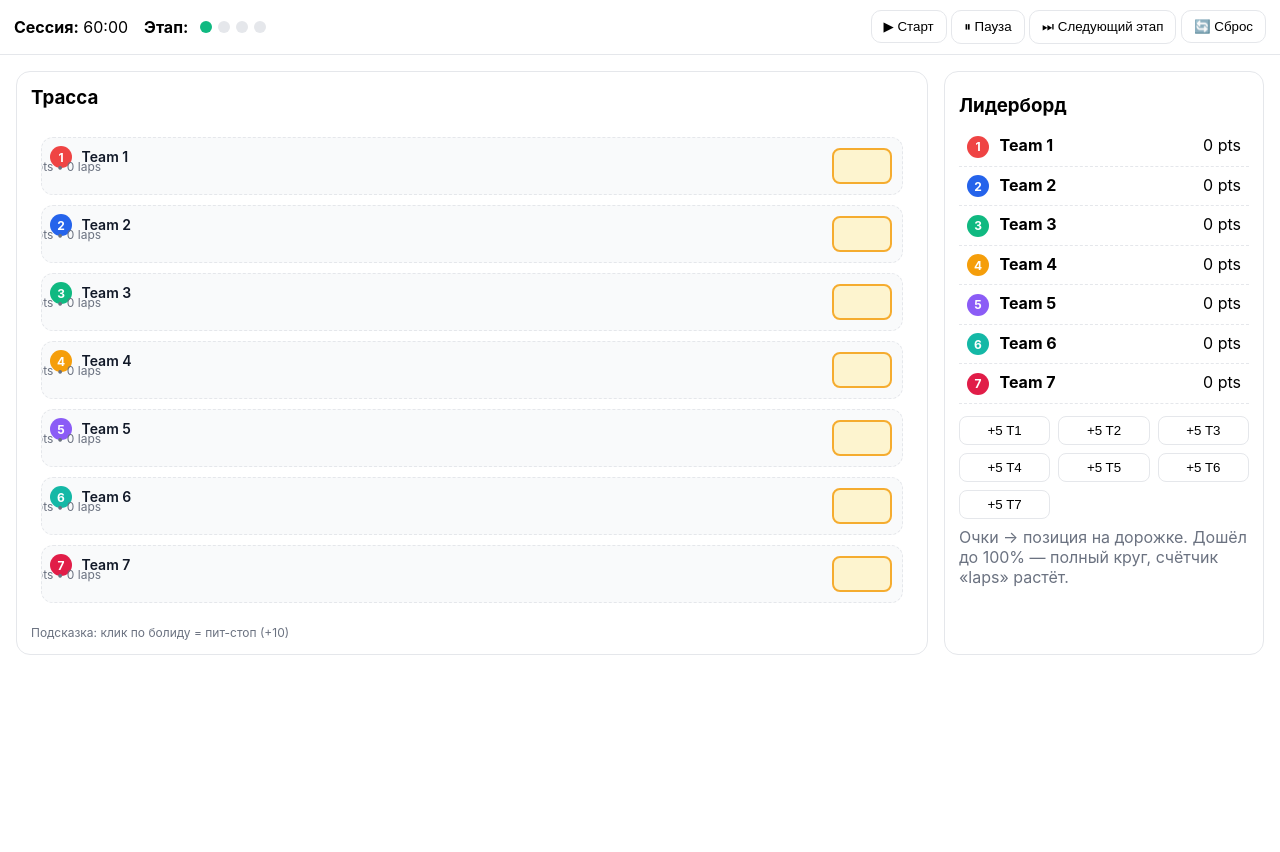
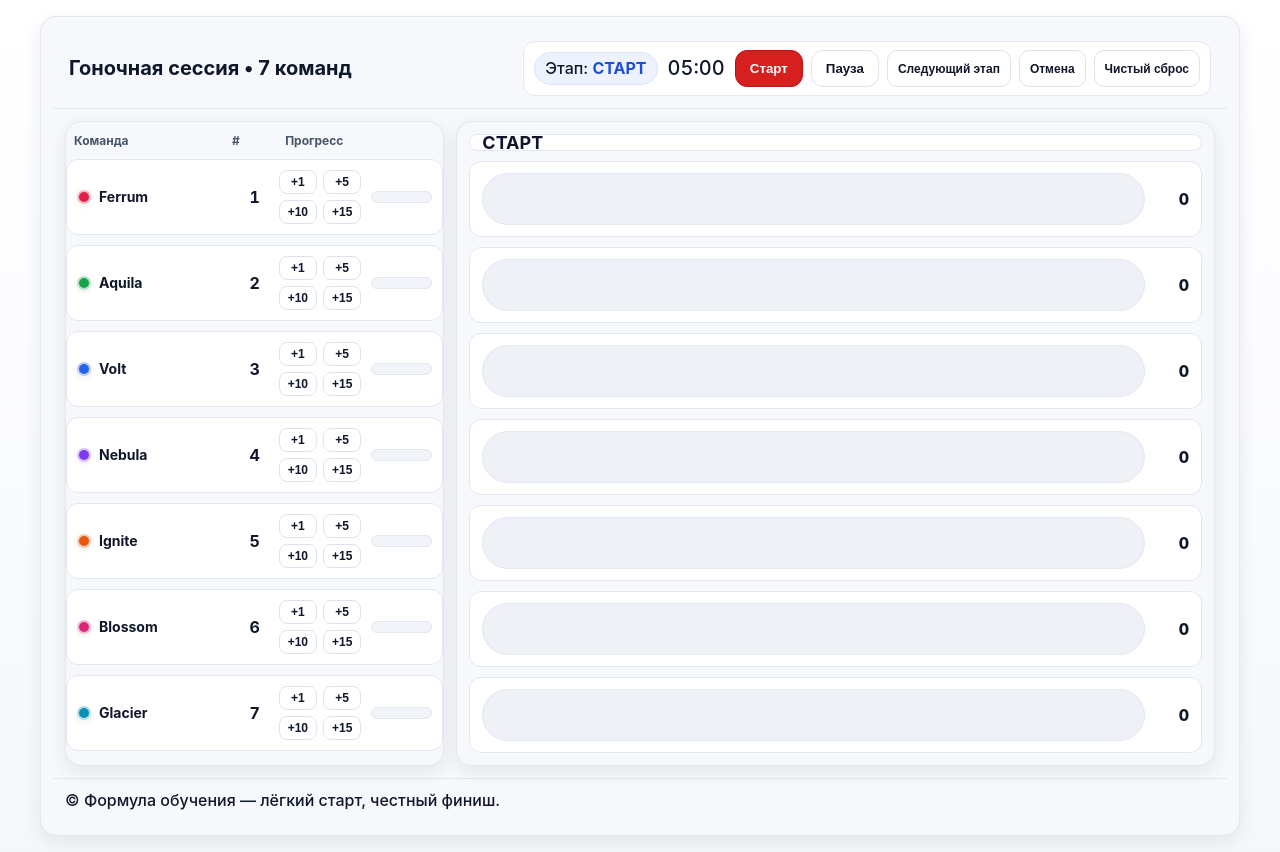
Before and after one commit to scm1ok-source/race, a plain HTML site: page index.html in a window 1280 px wide. Before the commit the page ends 800 px from the top, so only its background shows below. Drawn offline with Linux system fonts and the light colour scheme.

Commit message:
Update index.html

```diff
--- a/index.html
+++ b/index.html
@@ -1,226 +1,213 @@
 <!DOCTYPE html>
 <html lang="ru">
 <head>
-<meta charset="utf-8" />
-<meta name="viewport" content="width=device-width, initial-scale=1" />
-<title>Simple Race — 7 Teams</title>
+<meta charset="utf-8"/>
+<meta name="viewport" content="width=device-width,initial-scale=1"/>
+<title>Гоночная сессия — прогресс по командам</title>
 <style>
-  :root {
-    --line:#e5e7eb; --bg:#ffffff; --text:#111827; --muted:#6b7280; --accent:#2563eb;
-    --lane:#f9fafb; --track:#1f3346; --pit:#fef3c7; --pitb:#f59e0b;
+:root{
+  --card:#f7f8fb; --text:#0f172a; --muted:#475569; --line:#e2e8f0; --accent:#d61f1f; --shadow:0 6px 18px rgba(15,23,42,.08);
+  --c1:#e11d48; --c2:#16a34a; --c3:#2563eb; --c4:#7c3aed; --c5:#ea580c; --c6:#db2777; --c7:#0891b2;
+  --row-gap:10px; --row-pad-v:12px; /* вертикальные внутренние отступы chart-row */
 }
-  *{box-sizing:border-box} body{margin:0;font-family:Inter,system-ui,Segoe UI,Roboto,Arial}
-  header{position:sticky;top:0;background:#fff;border-bottom:1px solid var(--line);padding:10px 14px;z-index:5}
-  header .row{display:flex;gap:16px;align-items:center;justify-content:space-between}
-  .controls button{padding:8px 12px;border:1px solid var(--line);border-radius:10px;background:#fff;cursor:pointer}
-  .controls button:hover{border-color:var(--accent)}
-  main{display:grid;grid-template-columns:1fr 320px;gap:16px;padding:16px}
-  @media(max-width:960px){main{grid-template-columns:1fr}}
-  /* Трек + дорожки */
-  .panel{background:#fff;border:1px solid var(--line);border-radius:14px;padding:14px}
-  .track{position:relative; padding:10px 10px 6px 10px}
-  .lane{position:relative;height:58px;margin:10px 0;background:var(--lane);border:1px dashed var(--line);border-radius:12px;overflow:hidden}
-  .lane-label{position:absolute;left:8px;top:8px;font-weight:600;color:var(--text);font-size:14px}
-  .lane .car{position:absolute;left:0;top:50%;transform:translate(-50%,-50%); /* -50% чтобы «нос» ровнялся по прогрессу */
-             display:flex;align-items:center;gap:6px;transition:left 300ms linear}
-  .car .icon{width:36px;height:24px;border-radius:4px;display:inline-block}
-  .car .num{position:absolute;left:10px;top:3px;color:#fff;font-weight:700;font-size:12px;text-shadow:0 1px 1px rgba(0,0,0,.4)}
-  .car .meta{font-size:12px;color:var(--muted)}
-  .pit{position:absolute;right:10px;top:50%;transform:translateY(-50%);width:60px;height:36px;background:var(--pit);
-       border:2px solid var(--pitb);border-radius:8px;opacity:.85}
-  /* Этапы */
-  .stages{display:flex;gap:6px;align-items:center}
-  .stage-dot{width:12px;height:12px;border-radius:50%;background:#e5e7eb}
-  .stage-dot.active{background:#10b981}
-  /* Лидерборд */
-  aside.panel h3{margin:8px 0 10px}
-  .leader{list-style:none;margin:0;padding:0}
-  .leader li{display:flex;justify-content:space-between;gap:8px;padding:8px;border-bottom:1px dashed var(--line)}
-  .badge{display:inline-flex;align-items:center;justify-content:center;width:22px;height:22px;border-radius:50%;color:#fff;font-weight:700;font-size:12px;margin-right:6px}
-  .quick{display:grid;grid-template-columns:repeat(3,1fr);gap:8px;margin-top:12px}
-  .quick button{padding:6px 8px;border:1px solid var(--line);border-radius:8px;background:#fff;cursor:pointer}
-  .quick button:hover{border-color:var(--accent)}
-  .muted{color:var(--muted)}
-  /* Пит-стоп эффект */
-  @keyframes pitPulse{0%{transform:translate(-50%,-50%) scale(1)}50%{transform:translate(-50%,-50%) scale(1.08)}100%{transform:translate(-50%,-50%) scale(1)}}
-  .car.pit{animation:pitPulse 700ms ease-in-out}
+*{box-sizing:border-box} body{margin:0;background:linear-gradient(180deg,#fff,#fafbff 55%,#f5f7fb);color:var(--text);font:500 16px/1.45 Inter,system-ui,Segoe UI,Roboto,Arial}
+.wrap{max-width:1200px;margin:16px auto;padding:12px}
+.card{background:var(--card);border:1px solid var(--line);border-radius:16px;box-shadow:var(--shadow)}
+.header{display:flex;gap:12px;align-items:center;justify-content:space-between;padding:12px 16px;border-bottom:1px solid var(--line)}
+.header h1{margin:0;font-size:20px}
+.controls{display:flex;gap:8px;flex-wrap:wrap}
+button{background:#fff;border:1px solid #dbe3ee;color:var(--text);border-radius:12px;padding:10px 14px;font-weight:700;cursor:pointer;transition:.15s}
+button:hover{transform:translateY(-1px);box-shadow:0 4px 10px rgba(15,23,42,.06)}
+button.primary{background:#d61f1f;border-color:#c11212;color:#fff}
+.small{padding:6px 10px;border-radius:10px;font-size:12px}
+
+/* Лэйаут: левая 1/3, правая 2/3 */
+.grid{display:grid;grid-template-columns:1fr 2fr;gap:12px;padding:12px}
+@media(max-width:960px){.grid{grid-template-columns:1fr}}
+
+/* Шапка этапа */
+.flag{display:flex;gap:10px;align-items:center;background:#ffffff;border:1px solid var(--line);border-radius:12px;padding:8px 10px}
+.stage-pill{padding:4px 10px;border-radius:999px;background:#eef2ff;border:1px solid #dbe3ff}
+.stage-pill strong{color:#1d4ed8}
+.timer{font-variant-numeric:tabular-nums;font-size:20px}
+
+/* Таблица слева */
+.badge{width:14px;height:14px;border-radius:50%;border:2px solid #ffffffb3;box-shadow:0 2px 6px rgba(0,0,0,.08)}
+.table{width:100%;border-collapse:separate;border-spacing:0 var(--row-gap)}
+.table thead th{font-size:12px;color:var(--muted);text-align:left;padding:0 8px}
+.row{display:grid;grid-template-columns:minmax(120px,1fr) 48px 1fr;align-items:center;background:#fff;border:1px solid var(--line);border-radius:12px;padding:10px}
+.name{display:flex;align-items:center;gap:8px;font-weight:700;font-size:14px}
+.pos{text-align:center;font-variant-numeric:tabular-nums;font-weight:700}
+.progressCell{display:grid;grid-template-columns:auto 1fr;align-items:center;gap:10px}
+.btns{display:grid;grid-template-columns:repeat(2, max-content);gap:6px} /* 2 в ряд */
+.btns .small{padding:4px 8px;border-radius:8px}
+.pbar{height:12px;background:#f1f5f9;border:1px solid #e2e8f0;border-radius:999px;overflow:hidden}
+.pbar>span{display:block;height:100%;width:0;transition:width .5s ease}
+
+/* Правая колонка */
+.stagePanel{padding:12px}
+.chart-header{background:#fff;border:1px solid #e2e8f0;border-radius:12px;padding:0 12px;display:flex;align-items:center;font-weight:800}
+.chart-header h2{margin:0;font-size:18px}
+.chart{margin-top:var(--row-gap)}
+.chart-row{display:flex;align-items:center;background:#fff;border:1px solid #e2e8f0;border-radius:12px;padding:var(--row-pad-v) 12px;margin-bottom:var(--row-gap)}
+.chart-row:last-child{margin-bottom:0}
+.meter{position:relative;flex:1;height:14px;background:#eef2f7;border:1px solid #e2e8f0;border-radius:999px;overflow:hidden}
+.meter>span{display:block;height:100%;width:0;transition:width .5s ease}
+.val{margin-left:10px;min-width:34px;text-align:right;font-variant-numeric:tabular-nums;font-weight:800}
+
+/* Прочее */
+.footer{padding:10px 12px;border-top:1px solid var(--line);display:flex;justify-content:space-between;align-items:center;gap:10px}
+.hidden{display:none}
+.bonus{position:absolute;pointer-events:none;font-size:22px;filter:drop-shadow(0 2px 6px rgba(0,0,0,.25))}
+.container-relative{position:relative}
+#bonusLayer{position:absolute;inset:0;pointer-events:none}
 </style>
 </head>
 <body>
-<header>
-  <div class="row">
-    <div style="display:flex;gap:16px;align-items:center">
-      <div><strong>Сессия:</strong> <span id="t-session">60:00</span></div>
-      <div class="stages"><strong style="margin-right:6px">Этап:</strong>
-        <div id="s1" class="stage-dot active"></div>
-        <div id="s2" class="stage-dot"></div>
-        <div id="s3" class="stage-dot"></div>
-        <div id="s4" class="stage-dot"></div>
+<div class="wrap card">
+  <div class="header">
+    <h1>Гоночная сессия • 7 команд</h1>
+    <div class="flag">
+      <span class="stage-pill">Этап: <strong id="stageName">СТАРТ</strong></span>
+      <span class="timer" id="timer">05:00</span>
+      <div class="controls">
+        <button id="btnStart" class="primary">Старт</button>
+        <button id="btnPause">Пауза</button>
+        <button id="btnNext" class="small">Следующий этап</button>
+        <button id="btnUndo" class="small">Отмена</button>
+        <button id="btnHard" class="small">Чистый сброс</button>
       </div>
     </div>
-    <div class="controls">
-      <button id="start">▶ Старт</button>
-      <button id="pause">⏸ Пауза</button>
-      <button id="next">⏭ Следующий этап</button>
-      <button id="reset">🔄 Сброс</button>
+  </div>
+
+  <div class="grid">
+    <!-- Левая колонка (1/3): Команда | # | Прогресс -->
+    <div class="section card container-relative">
+      <table class="table" aria-live="polite">
+        <thead><tr><th>Команда</th><th>#</th><th>Прогресс</th></tr></thead>
+        <tbody id="tbody"></tbody>
+      </table>
+      <div id="bonusLayer"></div>
+    </div>
+
+    <!-- Правая колонка (2/3): Заголовок этапа + бары на всю высоту строки -->
+    <div class="stagePanel card">
+      <div id="chartHeader" class="chart-header"><h2 id="stageTitle">СТАРТ</h2></div>
+      <div id="stageChart" class="chart"></div>
     </div>
   </div>
-</header>
 
-<main>
-  <section class="panel">
-    <h3 style="margin:0 0 8px">Трасса</h3>
-    <div class="track" id="track">
-      <!-- 7 дорожек генерируются скриптом -->
+  <div class="footer"><div class="note">© Формула обучения — лёгкий старт, честный финиш.</div></div>
 </div>
-    <div class="muted" style="font-size:12px;margin-top:6px">Подсказка: клик по болиду = пит-стоп (+10)</div>
-  </section>
-
-  <aside class="panel">
-    <h3>Лидерборд</h3>
-    <ol id="leader" class="leader"></ol>
-    <div class="quick">
-      <button data-team="1">+5 T1</button><button data-team="2">+5 T2</button><button data-team="3">+5 T3</button>
-      <button data-team="4">+5 T4</button><button data-team="5">+5 T5</button><button data-team="6">+5 T6</button>
-      <button data-team="7">+5 T7</button>
-    </div>
-    <p class="muted" style="margin-top:8px">Очки → позиция на дорожке. Дошёл до 100% — полный круг, счётчик «laps» растёт.</p>
-  </aside>
-</main>
 
 <script>
-(function(){
-  // ====== ДАННЫЕ ======
-  const model = {
-    duration: 60*60,    // 60 минут
-    time: 0,            // секунды
-    running: false,
-    stage: 1,
-    stages: 4,
-    maxPointsPerLap: 100,  // 100 очков = полный круг
-    teams: [
-      {id:1,name:'Team 1',color:'#ef4444',points:0,laps:0},
-      {id:2,name:'Team 2',color:'#2563eb',points:0,laps:0},
-      {id:3,name:'Team 3',color:'#10b981',points:0,laps:0},
-      {id:4,name:'Team 4',color:'#f59e0b',points:0,laps:0},
-      {id:5,name:'Team 5',color:'#8b5cf6',points:0,laps:0},
-      {id:6,name:'Team 6',color:'#14b8a6',points:0,laps:0},
-      {id:7,name:'Team 7',color:'#e11d48',points:0,laps:0},
-    ],
-  };
+(()=>{"use strict";
+/* === Конфигурация/состояние === */
+const STORAGE_KEY="race_bars_state_clean_1";
+const COLORS=["var(--c1)","var(--c2)","var(--c3)","var(--c4)","var(--c5)","var(--c6)","var(--c7)"];
+const TEAM_NAMES=["Ferrum","Aquila","Volt","Nebula","Ignite","Blossom","Glacier"];
+const STAGES=[{name:"СТАРТ",sec:300},{name:"ЗАЕЗД 1",sec:600},{name:"ЗАЕЗД 2",sec:900},{name:"ЗАЕЗД 3",sec:1200},{name:"ЗАЕЗД 4",sec:300},{name:"ФИНИШ",sec:300}];
 
-  // ====== РЕНДЕР ДОРОЖЕК ======
-  const track = document.getElementById('track');
-  function renderLanes(){
-    track.innerHTML = '';
-    model.teams.forEach(t=>{
-      const lane = document.createElement('div'); lane.className='lane'; lane.dataset.team=t.id;
-      const label = document.createElement('div'); label.className='lane-label'; label.innerHTML =
-        `<span class="badge" style="background:${t.color}">${t.id}</span> ${t.name}`;
-      const pit = document.createElement('div'); pit.className='pit';
-      const car = document.createElement('div'); car.className='car'; car.dataset.team=t.id;
-      const icon = document.createElement('span'); icon.className='icon'; icon.style.background=t.color;
-      const num = document.createElement('span'); num.className='num'; num.textContent=t.id;
-      const meta = document.createElement('span'); meta.className='meta'; meta.textContent='0 pts • 0 laps';
-      car.appendChild(icon); car.appendChild(num); car.appendChild(meta);
-      // клик по болиду = пит-стоп бонус
-      car.addEventListener('click', ()=>{ addPoints(t.id, 10); pitEffect(t.id); });
+const $=s=>document.querySelector(s);
+const tbody=$("#tbody"), stageName=$("#stageName"), timerEl=$("#timer");
+const btnStart=$("#btnStart"), btnPause=$("#btnPause"), btnNext=$("#btnNext"), btnUndo=$("#btnUndo"), btnHard=$("#btnHard");
+const stageChart=$("#stageChart"), chartHeader=$("#chartHeader"), stageTitle=$("#stageTitle"), bonusLayer=$("#bonusLayer");
 
-      lane.appendChild(label); lane.appendChild(pit); lane.appendChild(car);
-      track.appendChild(lane);
+function fresh(){return{teams:TEAM_NAMES.map((n,i)=>({id:i,name:n,color:COLORS[i],pts:0})),stage:0,remain:STAGES[0].sec,history:[]}}
+function load(){try{const d=JSON.parse(localStorage.getItem(STORAGE_KEY)||"null");if(!d||!Array.isArray(d.teams)||d.teams.length!==TEAM_NAMES.length)return fresh();d.teams=d.teams.map((t,i)=>({id:i,name:TEAM_NAMES[i],color:COLORS[i],pts:Number(t?.pts)||0}));if(typeof d.stage!=="number")d.stage=0;if(typeof d.remain!=="number")d.remain=STAGES[d.stage].sec;if(!Array.isArray(d.history))d.history=[];return d}catch{return fresh()}}
+function save(){localStorage.setItem(STORAGE_KEY,JSON.stringify(state))}
+let state=load(); let running=false,last=performance.now();
+const fmt=s=>{s=Math.max(0,s|0);return String((s/60|0)).padStart(2,"0")+":"+String(s%60|0).padStart(2,"0")};
+const sorted=()=>[...state.teams].sort((a,b)=>b.pts-a.pts);
+function beep(f=880,d=120){try{const a=new (window.AudioContext||window.webkitAudioContext)(),o=a.createOscillator(),g=a.createGain();o.type="square";o.frequency.value=f;g.gain.value=.05;o.connect(g);g.connect(a.destination);o.start();setTimeout(()=>{o.stop();a.close()},d)}catch{}}
+function stageBeep(){beep(660,120);setTimeout(()=>beep(880,150),160);setTimeout(()=>beep(520,180),360)}
+
+/* === Рендер слева (без колонки очков) === */
+function updateBoard(){
+  const s=sorted(); const leader=Math.max(1,...s.map(t=>t.pts),1);
+  tbody.innerHTML="";
+  s.forEach((t,idx)=>{
+    const tr=document.createElement("tr"); const td=document.createElement("td"); td.colSpan=3; td.style.padding="0";
+    const row=document.createElement("div"); row.className="row";
+    const name=document.createElement("div"); name.className="name";
+    const dot=document.createElement("span"); dot.className="badge"; dot.style.background=t.color;
+    name.append(dot,document.createTextNode(t.name));
+    const pos=document.createElement("div"); pos.className="pos"; pos.textContent=idx+1;
+    const cell=document.createElement("div"); cell.className="progressCell";
+    const btns=document.createElement("div"); btns.className="btns";
+    ["+1","+5","+10","+15"].forEach(v=>{const b=document.createElement("button"); b.className="small"; b.textContent=v;
+      b.onclick=()=>{add(t.id,parseInt(v)); spark(row, v==="+15"?"🟡":(v==="+10"?"⚡":(v==="+5"?"✨":"➕")));};
+      btns.appendChild(b);
+    });
+    const pbar=document.createElement("div"); pbar.className="pbar"; const fill=document.createElement("span");
+    fill.style.background=t.color; fill.style.width=(t.pts/leader*100).toFixed(1)+"%"; pbar.appendChild(fill);
+    cell.append(btns,pbar);
+    row.append(name,pos,cell); td.appendChild(row); tr.appendChild(td); tbody.appendChild(tr);
   });
 }
 
-  // ====== ОБНОВЛЕНИЕ ПОЗИЦИЙ ======
-  function setCarPosition(team){
-    const lane = track.querySelector(`.lane[data-team="${team.id}"]`);
-    const car  = lane.querySelector('.car');
-    const pct  = (team.points % model.maxPointsPerLap) / model.maxPointsPerLap * 100; // 0..100
-    car.style.left = pct + '%';
-    const laps = Math.floor(team.points / model.maxPointsPerLap);
-    team.laps = laps;
-    lane.querySelector('.meta').textContent = `${team.points} pts • ${team.laps} laps`;
-  }
-  function updateAll(){
-    model.teams.forEach(setCarPosition);
-    renderLeaderboard();
-    updateHeader();
+/* === Правая колонка: заголовок этапа + бары на всю высоту строки === */
+function updateChart(){
+  stageTitle.textContent=STAGES[state.stage].name;
+  const s=sorted(); const leader=Math.max(1,...s.map(t=>t.pts),1);
+  stageChart.innerHTML="";
+  s.forEach(t=>{
+    const row=document.createElement("div"); row.className="chart-row";
+    const m=document.createElement("div"); m.className="meter"; const f=document.createElement("span");
+    f.style.background=t.color; f.style.width=(t.pts/leader*100).toFixed(1)+"%"; m.appendChild(f);
+    const v=document.createElement("div"); v.className="val"; v.textContent=t.pts; // очки только справа
+    row.append(m,v); stageChart.appendChild(row);
+  });
+  syncHeaderHeight(); syncRowHeights();
 }
 
-  // ====== ЛИДЕРБОРД ======
-  const leader = document.getElementById('leader');
-  function renderLeaderboard(){
-    const sorted = [...model.teams].sort((a,b)=>{
-      // сортируем по общему прогрессу: laps*100 + остаток
-      const ap = a.laps*100 + (a.points % model.maxPointsPerLap);
-      const bp = b.laps*100 + (b.points % model.maxPointsPerLap);
-      return bp - ap;
-    });
-    leader.innerHTML = '';
-    sorted.forEach((t, i)=>{
-      const li = document.createElement('li');
-      li.innerHTML = `<span><span class="badge" style="background:${t.color}">${i+1}</span> <strong>${t.name}</strong></span>
-                      <span>${t.points} pts</span>`;
-      leader.appendChild(li);
+/* === Синхронизация высот === */
+function syncHeaderHeight(){
+  const thead=document.querySelector(".table thead");
+  const h=thead?thead.getBoundingClientRect().height:0;
+  chartHeader.style.height=h+"px";
+}
+function syncRowHeights(){
+  const left=[...document.querySelectorAll("#tbody .row")];
+  const right=[...document.querySelectorAll("#stageChart .chart-row")];
+  const padV=parseInt(getComputedStyle(document.documentElement).getPropertyValue("--row-pad-v"))||12;
+  right.forEach((r,i)=>{
+    const lh=left[i]?.offsetHeight||56;
+    r.style.height=lh+"px";
+    const meter=r.querySelector(".meter");
+    meter.style.height=Math.max(10, lh - padV*2) + "px";  // бар на всю строку (минус внутренние отступы)
+    meter.style.borderRadius= (lh/2) + "px";
   });
 }
 
-  // ====== ВРЕМЯ/ЭТАПЫ ======
-  const tEl = document.getElementById('t-session');
-  function updateHeader(){
-    const remain = Math.max(0, model.duration - Math.floor(model.time));
-    const mm = String(Math.floor(remain/60)).padStart(2,'0');
-    const ss = String(remain%60).padStart(2,'0');
-    tEl.textContent = `${mm}:${ss}`;
-    for(let i=1;i<=model.stages;i++){
-      const el = document.getElementById('s'+i);
-      if(!el) continue;
-      el.classList.toggle('active', i<=model.stage);
-    }
+/* === Эффект бонуса === */
+function spark(host,emoji){
+  const r=host.getBoundingClientRect(), h=bonusLayer.getBoundingClientRect();
+  const b=document.createElement("div"); b.className="bonus"; b.textContent=emoji;
+  b.style.left=(r.left-h.left+r.width-60)+"px"; b.style.top=(r.top-h.top-8)+"px";
+  bonusLayer.appendChild(b);
+  b.animate([{transform:"translateY(0)",opacity:1},{transform:"translateY(-26px)",opacity:0}],{duration:650,easing:"ease-out"}).onfinish=()=>b.remove();
 }
 
-  // ====== ОЧКИ / ДЕЙСТВИЯ ======
-  function addPoints(teamId, delta){
-    const t = model.teams.find(x=>x.id===teamId); if(!t) return;
-    t.points = Math.max(0, t.points + delta);
-    setCarPosition(t); renderLeaderboard();
+/* === Логика / таймер / управление === */
+function add(id,d){const t=state.teams.find(x=>x.id===id); if(!t) return; t.pts+=d; state.history.push({ts:Date.now(),id,delta:d,stage:state.stage}); save(); render();}
+function undo(){ // отмена последнего начисления
+  const h=state.history.pop(); if(!h){return;}
+  const t=state.teams.find(x=>x.id===h.id); if(t){ t.pts=Math.max(0, t.pts - h.delta); }
+  save(); render();
 }
-  function pitEffect(teamId){
-    const car = track.querySelector(`.lane[data-team="${teamId}"] .car`);
-    car.classList.remove('pit'); void car.offsetWidth; car.classList.add('pit');
-  }
+function next(){if(state.stage<STAGES.length-1){state.stage++;state.remain=STAGES[state.stage].sec;running=false;document.getElementById("btnStart").disabled=false;stageBeep();save();render();}}
+function hard(){if(confirm("Обнулить все результаты и перезапустить?")){localStorage.removeItem(STORAGE_KEY);location.reload();}}
 
-  // Быстрые +5
-  document.querySelectorAll('.quick button').forEach(b=>{
-    b.addEventListener('click', ()=> addPoints(+b.dataset.team, 5));
-  });
+let tickLast=performance.now();
+function tick(now){if(!running)return; if(now-tickLast>=1000){state.remain--; tickLast=now; timerEl.textContent=fmt(state.remain); if(state.remain<=3&&state.remain>0) beep(900,90); if(state.remain<=0){stageBeep(); running=false; document.getElementById("btnStart").disabled=false;} save();} requestAnimationFrame(tick);}
+function start(){ if(STAGES[state.stage].name==="ФИНИШ")return; running=true; document.getElementById("btnStart").disabled=true; tickLast=performance.now(); requestAnimationFrame(tick);}
+function pause(){ running=false; document.getElementById("btnStart").disabled=false;}
 
-  // Контролы
-  document.getElementById('start').onclick = ()=> model.running = true;
-  document.getElementById('pause').onclick = ()=> model.running = false;
-  document.getElementById('next').onclick  = ()=> { model.stage = Math.min(model.stages, model.stage+1); updateHeader(); };
-  document.getElementById('reset').onclick = ()=> {
-    model.time=0; model.running=false; model.stage=1;
-    model.teams.forEach(t=>{ t.points=0; t.laps=0; });
-    updateAll();
-  };
-
-  // ====== ЛУП ТОЛЬКО ДЛЯ ТАЙМЕРА (позиции считаются по очкам мгновенно) ======
-  let last = performance.now();
-  function loop(now){
-    const dt = Math.min(1,(now-last)/1000); last=now;
-    if(model.running){
-      model.time = Math.min(model.duration, model.time + dt);
-      if(model.time>=model.duration) model.running=false;
-      updateHeader();
-    }
-    requestAnimationFrame(loop);
-  }
-
-  // INIT
-  renderLanes();
-  updateAll();
-  requestAnimationFrame(loop);
+/* === Композитный рендер/инициализация === */
+function render(){ stageName.textContent=STAGES[state.stage].name; timerEl.textContent=fmt(state.remain); updateBoard(); updateChart(); }
+function boot(){ render(); btnStart.onclick=start; btnPause.onclick=pause; btnNext.onclick=next; btnUndo.onclick=undo; btnHard.onclick=hard; window.addEventListener("resize",()=>{syncHeaderHeight(); syncRowHeights();}); }
+document.readyState==="loading"?document.addEventListener("DOMContentLoaded",boot):boot();
 })();
 </script>
 </body>
```
Lines whose indentation alone changed are shown as unchanged.
